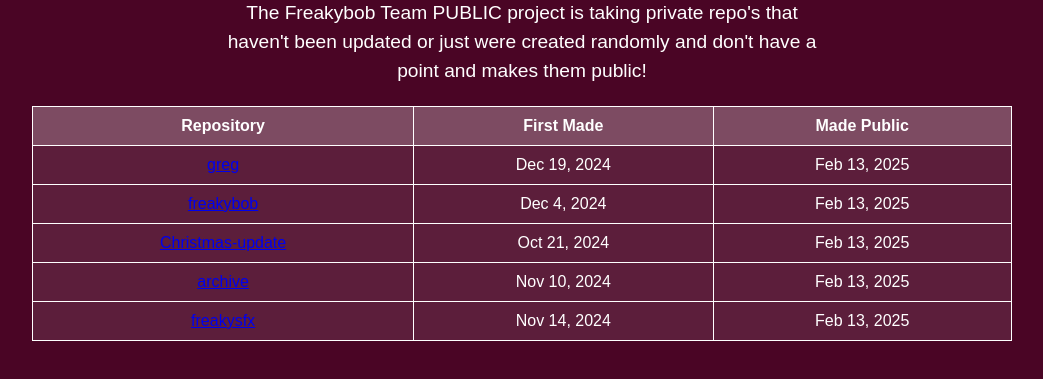
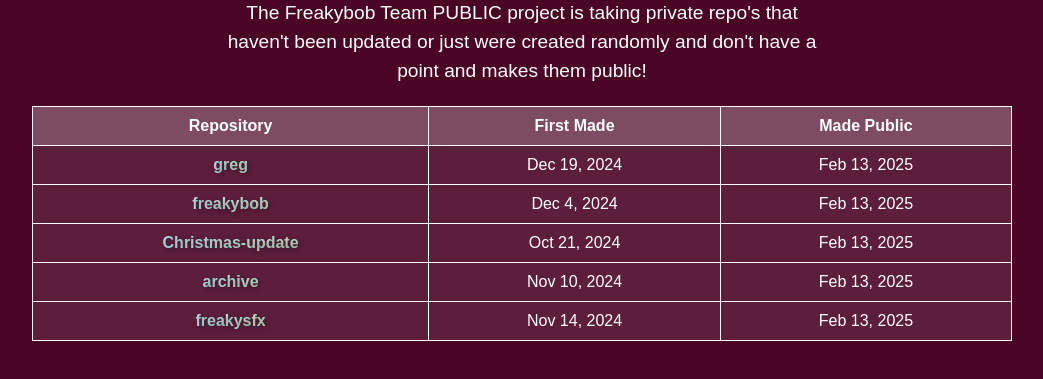
Before and after one commit to Freakybob-Team/Freakybob-Team-PUBLIC-project, a plain HTML site: page src/index.html in a window 1280 px wide. Shown: the part 107-486 px from the top of the page, without its empty margins (118-1161 px from the left). Drawn offline with Linux system fonts and the light colour scheme.

Commit message:
Update greg.css

```diff
--- a/src/css/greg.css
+++ b/src/css/greg.css
@@ -38,3 +38,20 @@ th {
 tr:hover {
   background: rgba(255, 255, 255, 0.3);
 }
+
+a {
+    text-decoration: none;
+    font-weight: bold;
+    background: linear-gradient(to right, #A8D8FF, #B9E4C9);
+    -webkit-background-clip: text;
+    background-clip: text;
+    -webkit-text-fill-color: transparent;
+    text-shadow: 2px 2px 5px rgba(0, 0, 0, 0.3);
+    transition: background-position 0.5s ease;
+    background-size: 200% 100%;
+    background-position: 100% 0;
+}
+
+a:hover {
+    background-position: 0 0;
+}
```
